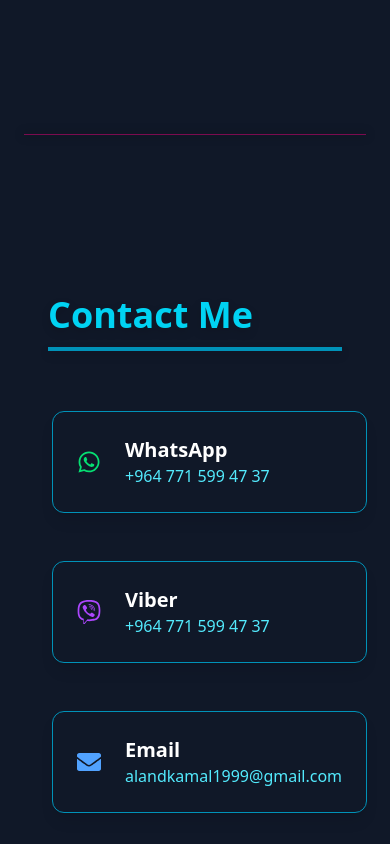
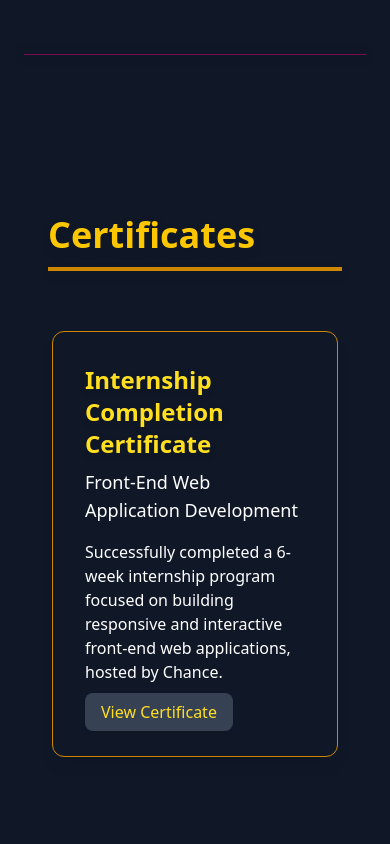
Before and after one commit to A-aland/my-portfolio, a React (Vite) app: page / in a window 390 px wide. Shown: the part 3000-3844 px from the top of the page. Built offline with nearby package versions, Linux system fonts and the light colour scheme.

Commit message:
Certificaties

```diff
--- a/src/App.jsx
+++ b/src/App.jsx
@@ -2,6 +2,7 @@
 import Navbar from "./components/Navbar";
 import About from "./About";
 import Projects from "./Projects";
+import Certificates from "./Certificates"; // ✅ Correct import
 import Contact from "./Contact";
 import Loading from "./components/Loading";
 import { useScrollFadeIn } from "./hooks/useScrollFadeIn";
@@ -10,8 +11,6 @@
 
 function FadeInSection({ children, id }) {
   const { ref, visible } = useScrollFadeIn();
-
-  <title>Welcome to My Portfolio</title>;
   return (
     <section
       id={id}
@@ -42,9 +41,6 @@
         whiteMode ? "bg-white text-black" : "bg-gray-900 text-white"
       }`}
     >
-      {/* potential adding future hosting <title>Welcome to My Portfolio</title> */}
-
-      <title>Welcome to My Portfolio</title>
       <Navbar whiteMode={whiteMode} setWhiteMode={setWhiteMode} />
 
       <main className="max-w-6xl mx-auto px-6 py-12 space-y-20">
@@ -78,6 +74,16 @@
           }`}
         />
 
+        <FadeInSection id="certificates">
+          <Certificates whiteMode={whiteMode} />
+        </FadeInSection>
+
+        <hr
+          className={`border-t opacity-50 glow ${
+            whiteMode ? "border-black" : "border-yellow-600"
+          }`}
+        />
+
         <FadeInSection id="contact">
           <Contact whiteMode={whiteMode} />
         </FadeInSection>
--- /dev/null
+++ b/src/Certificates.jsx
@@ -0,0 +1,89 @@
+// Certificates.jsx
+import { useRef } from "react";
+
+const certificates = [
+  {
+    title: "Internship Completion Certificate",
+    subtitle: "Front-End Web Application Development",
+    description:
+      "Successfully completed a 6-week internship program focused on building responsive and interactive front-end web applications, hosted by Chance.",
+    link: "https://drive.google.com/file/d/1jhlwNv_fKtabM4l7qTyL1wq8kb87z8HM/view?usp=sharing", // Replace with your PDF
+  },
+];
+
+function TiltCard({ children }) {
+  const cardRef = useRef(null);
+
+  const handleMouseMove = (e) => {
+    const card = cardRef.current;
+    const { left, top, width, height } = card.getBoundingClientRect();
+    const x = e.clientX - left;
+    const y = e.clientY - top;
+    const rotateX = (y / height - 0.5) * 20;
+    const rotateY = (x / width - 0.5) * -20;
+    card.style.transform = `rotateX(${rotateX}deg) rotateY(${rotateY}deg)`;
+  };
+
+  const handleMouseLeave = () => {
+    cardRef.current.style.transform = "rotateX(0deg) rotateY(0deg)";
+  };
+
+  return (
+    <div
+      ref={cardRef}
+      onMouseMove={handleMouseMove}
+      onMouseLeave={handleMouseLeave}
+      className="transition-transform duration-300 perspective p-1"
+      style={{ transformStyle: "preserve-3d" }}
+    >
+      {children}
+    </div>
+  );
+}
+
+export default function Certificates({ whiteMode }) {
+  return (
+    <section className="min-h-screen px-6 py-20">
+      <div className="max-w-5xl mx-auto">
+        <h2
+          className={`text-4xl font-bold mb-14 border-b-4 pb-3 drop-shadow-lg ${
+            whiteMode
+              ? "border-black text-black"
+              : "border-yellow-600 text-yellow-400"
+          }`}
+        >
+          Certificates
+        </h2>
+        <div className="grid gap-10 sm:grid-cols-1 md:grid-cols-2">
+          {certificates.map(({ title, subtitle, description, link }, idx) => (
+            <TiltCard key={idx}>
+              <div
+                className={`block rounded-xl shadow-lg p-8 border transition-all ${
+                  whiteMode
+                    ? "bg-white border-black text-black hover:shadow-gray-400"
+                    : "bg-gray-850 border-yellow-600 text-white hover:shadow-yellow-500"
+                }`}
+              >
+                <h3 className="text-2xl font-semibold mb-2 text-yellow-300 drop-shadow-md">
+                  {title}
+                </h3>
+                <h4 className="text-lg font-medium mb-4">{subtitle}</h4>
+                <p className="mb-4">{description}</p>
+                {link && (
+                  <a
+                    href={link}
+                    target="_blank"
+                    rel="noreferrer"
+                    className="px-4 py-2 bg-gray-700 text-yellow-300 rounded-lg shadow hover:bg-gray-600 transition"
+                  >
+                    View Certificate
+                  </a>
+                )}
+              </div>
+            </TiltCard>
+          ))}
+        </div>
+      </div>
+    </section>
+  );
+}
--- a/src/Projects.jsx
+++ b/src/Projects.jsx
@@ -8,12 +8,6 @@
       "A complete market management and cashier system built with React and Tailwind. " +
       "Includes modules for Dashboard, Users, Items, Stock Entries, Brands, Categories, POS, and Returns.",
     pdf: "https://drive.google.com/uc?export=download&id=1fwyv965VdgZ9RKcPdSaMUIWp7PbU_Oq6", // Your Google Drive direct link
-  },
-  {
-    title: "Task Manager",
-    description:
-      "A minimalistic to-do app built with React that helps manage daily tasks with filters and animations.",
-    link: "https://github.com/yourrepo", // Replace with your GitHub repo if you want
   },
 ];
 
--- a/src/components/Footer.jsx
+++ b/src/components/Footer.jsx
@@ -10,9 +10,7 @@
       <div className="max-w-6xl mx-auto px-6 flex flex-col md:flex-row justify-between items-center gap-6">
         {/* Left side */}
         <div className="text-center md:text-left space-y-2">
-          <p className="text-xl font-bold drop-shadow-sm">
-            Aland's Portfolio
-          </p>
+          <p className="text-xl font-bold drop-shadow-sm">Aland's Portfolio</p>
           <p className="text-sm opacity-75">
             © {new Date().getFullYear()} Aland. All rights reserved.
           </p>
@@ -20,30 +18,11 @@
 
         {/* Center */}
         <div className="flex space-x-6">
-          <a
-            href="#home"
-            className="hover:text-blue-400 transition duration-300 text-sm"
-          >
-            Home
-          </a>
-          <a
-            href="#about"
-            className="hover:text-purple-400 transition duration-300 text-sm"
-          >
-            About
-          </a>
-          <a
-            href="#projects"
-            className="hover:text-green-400 transition duration-300 text-sm"
-          >
-            Projects
-          </a>
-          <a
-            href="#contact"
-            className="hover:text-cyan-400 transition duration-300 text-sm"
-          >
-            Contact
-          </a>
+          <a href="#home" className="hover:text-blue-400 transition duration-300 text-sm">Home</a>
+          <a href="#about" className="hover:text-purple-400 transition duration-300 text-sm">About</a>
+          <a href="#projects" className="hover:text-green-400 transition duration-300 text-sm">Projects</a>
+          <a href="#certificates" className="hover:text-yellow-400 transition duration-300 text-sm">Certificates</a> {/* NEW */}
+          <a href="#contact" className="hover:text-cyan-400 transition duration-300 text-sm">Contact</a>
         </div>
 
         {/* Right side */}
@@ -64,7 +43,6 @@
           >
             <i className="fab fa-linkedin text-xl" />
           </a>
-          {/* Add more icons as needed */}
         </div>
       </div>
     </footer>
--- a/src/components/Navbar.jsx
+++ b/src/components/Navbar.jsx
@@ -9,8 +9,8 @@
     const x = e.clientX - left;
     const y = e.clientY - top;
 
-    const rotateX = ((y / height) - 0.5) * 40;
-    const rotateY = ((x / width) - 0.5) * -40;
+    const rotateX = (y / height - 0.5) * 40;
+    const rotateY = (x / width - 0.5) * -40;
     const rotateZ = ((x - width / 2) / width) * 25;
 
     link.style.transform = `
@@ -33,6 +33,38 @@
     `;
   };
 
+  // Build the color class safely
+  let colorClass;
+  switch (color) {
+    case "blue":
+      colorClass = whiteMode
+        ? "text-gray-800 hover:text-blue-600"
+        : "text-gray-300 hover:text-blue-400";
+      break;
+    case "purple":
+      colorClass = whiteMode
+        ? "text-gray-800 hover:text-purple-600"
+        : "text-gray-300 hover:text-purple-400";
+      break;
+    case "green":
+      colorClass = whiteMode
+        ? "text-gray-800 hover:text-green-600"
+        : "text-gray-300 hover:text-green-400";
+      break;
+    case "cyan":
+      colorClass = whiteMode
+        ? "text-gray-800 hover:text-cyan-600"
+        : "text-gray-300 hover:text-cyan-400";
+      break;
+    case "yellow":
+      colorClass = whiteMode
+        ? "text-gray-800 hover:text-yellow-600"
+        : "text-gray-300 hover:text-yellow-400";
+      break;
+    default:
+      colorClass = "text-gray-300";
+  }
+
   return (
     <a
       href={href}
@@ -48,11 +80,7 @@
       }}
     >
       <span
-        className={`text-sm font-semibold transition-colors duration-300 ${
-          whiteMode
-            ? `text-gray-800 hover:text-${color}-600`
-            : `text-gray-300 hover:text-${color}-400`
-        }`}
+        className={`text-sm font-semibold transition-colors duration-300 ${colorClass}`}
       >
         {text}
       </span>
@@ -69,6 +97,8 @@
               ? "bg-green-400"
               : color === "cyan"
               ? "bg-cyan-400"
+              : color === "yellow"
+              ? "bg-yellow-400"
               : "bg-gray-400"
           }
         `}
@@ -77,7 +107,6 @@
   );
 }
 
-// Futuristic toggle button component
 function ModeToggle({ whiteMode, setWhiteMode }) {
   return (
     <button
@@ -91,7 +120,6 @@
         shadow-[0_0_15px_#0ff] hover:shadow-[0_0_25px_#0ff]
       `}
     >
-      {/* Glow background circle */}
       <span
         className={`
           absolute inset-0 rounded-full
@@ -101,8 +129,6 @@
           pointer-events-none
         `}
       />
-
-      {/* Toggle knob */}
       <span
         className={`
           relative w-6 h-6 rounded-full transition-transform duration-500
@@ -138,10 +164,36 @@
         </h1>
 
         <div className="space-x-8 hidden md:flex items-center">
-          <TiltLink href="#home" text="Home" color="blue" whiteMode={whiteMode} />
-          <TiltLink href="#about" text="About" color="purple" whiteMode={whiteMode} />
-          <TiltLink href="#projects" text="Projects" color="green" whiteMode={whiteMode} />
-          <TiltLink href="#contact" text="Contact" color="cyan" whiteMode={whiteMode} />
+          <TiltLink
+            href="#home"
+            text="Home"
+            color="blue"
+            whiteMode={whiteMode}
+          />
+          <TiltLink
+            href="#about"
+            text="About"
+            color="purple"
+            whiteMode={whiteMode}
+          />
+          <TiltLink
+            href="#projects"
+            text="Projects"
+            color="green"
+            whiteMode={whiteMode}
+          />
+          <TiltLink
+            href="#certificates"
+            text="Certificates"
+            color="yellow"
+            whiteMode={whiteMode}
+          />
+          <TiltLink
+            href="#contact"
+            text="Contact"
+            color="cyan"
+            whiteMode={whiteMode}
+          />
           <ModeToggle whiteMode={whiteMode} setWhiteMode={setWhiteMode} />
         </div>
       </div>
```
